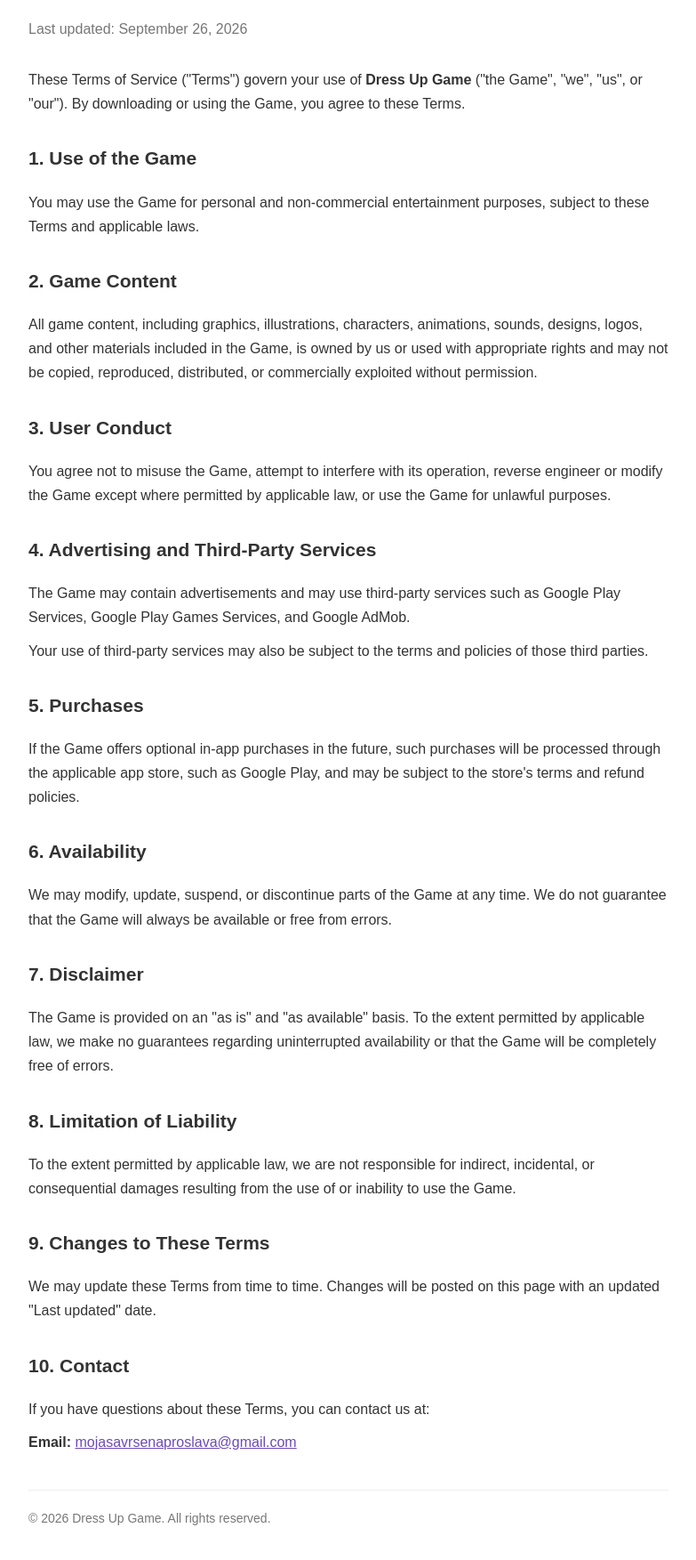
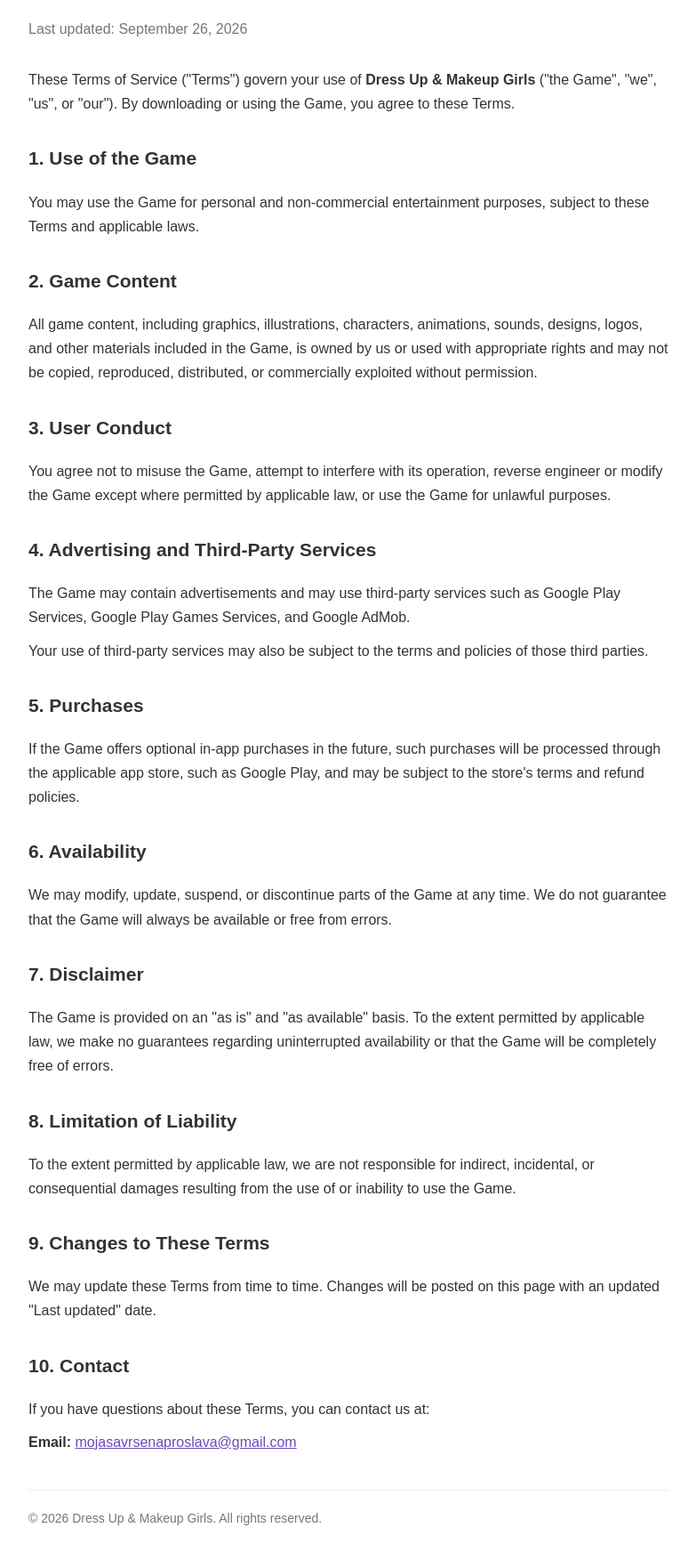
Before and after one commit to devilica/dress-up-make-up-girls, a plain HTML site: page terms.html in a window 1280 px wide. Shown: the part 147-1900 px from the top of the page at 89% size, without its empty margins (248-1031 px from the left). Drawn offline with Linux system fonts and the light colour scheme.

Commit message:
Update title and references to 'Dress Up & Makeup Girls'

```diff
--- a/terms.html
+++ b/terms.html
@@ -4,7 +4,7 @@
     <meta charset="UTF-8">
     <meta name="viewport" content="width=device-width, initial-scale=1.0">
 
-    <title>Terms of Service - Dress Up Game</title>
+    <title>Terms of Service - Dress Up & Makeup Girls</title>
 
     <style>
         * {
@@ -91,7 +91,7 @@
 
     <p>
         These Terms of Service ("Terms") govern your use of
-        <strong>Dress Up Game</strong> ("the Game", "we", "us", or "our").
+        <strong>Dress Up & Makeup Girls</strong> ("the Game", "we", "us", or "our").
         By downloading or using the Game, you agree to these Terms.
     </p>
 
@@ -188,7 +188,7 @@
     </p>
 
     <div class="footer">
-        &copy; 2026 Dress Up Game. All rights reserved.
+        &copy; 2026 Dress Up & Makeup Girls. All rights reserved.
     </div>
 
 </div>
```
